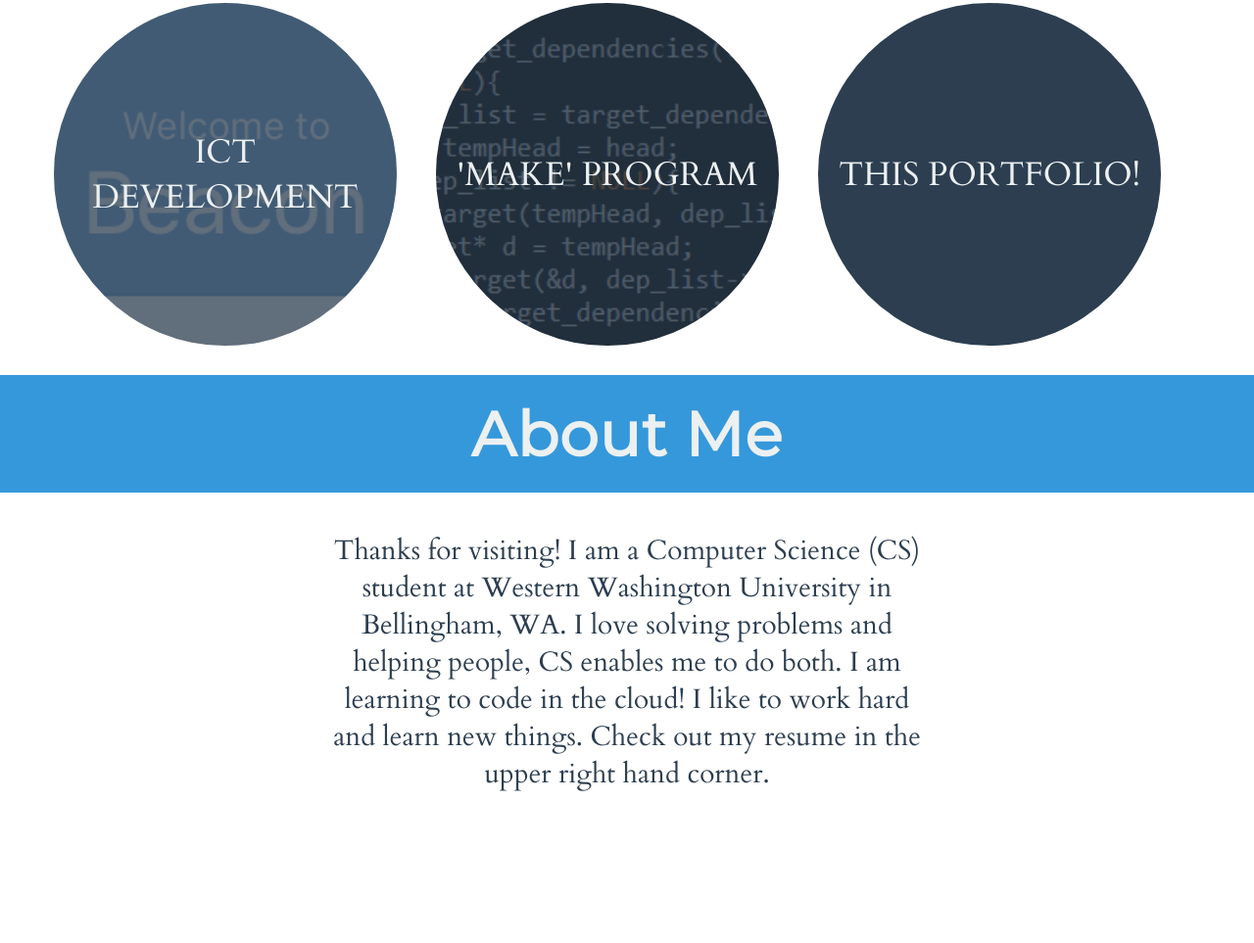
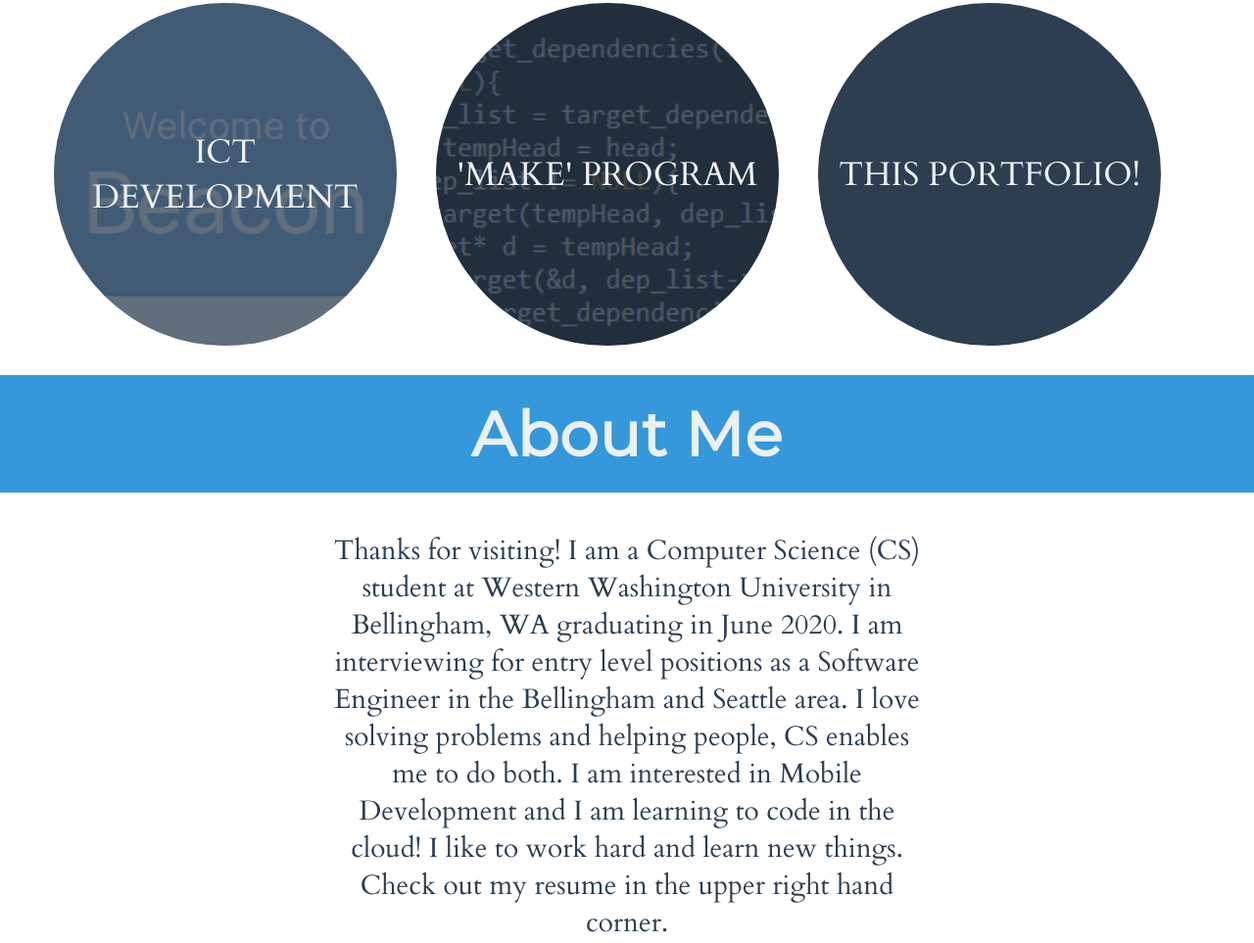
Before and after one commit to lindele/my-portfolio, a React app: page index.html in a window 1280 px wide. Shown: the part 265-1228 px from the top of the page at 98% size. Before the commit the page ends 1134 px from the top, so only its background shows below. Built offline with nearby package versions, Linux system fonts and the light colour scheme; files whose address does not match are found by name.

Commit message:
Update index.html

```diff
--- a/index.html
+++ b/index.html
@@ -44,7 +44,7 @@
         <li class="socialWrapper">
           <a class="social color--skyBlue"
              title="Resume"
-             href="images/EthanLindellResume491F19.pdf">
+             href="images/EthanLindellResumeCFW2020.pdf">
             <i class="fa fa-file-text"></i>
           </a>
         </li>
@@ -72,9 +72,11 @@
         <section class="section section--alignCentered section--description">
           <p class="color--darkgrey section__description">
             Thanks for visiting! I am a Computer Science (CS) student at
-            Western Washington University in Bellingham, WA.
+            Western Washington University in Bellingham, WA graduating in June 2020.
+            I am interviewing for entry level positions as a Software Engineer in the Bellingham and Seattle area.
       	    I love solving problems and helping people, CS enables me to do both.
-            I am learning to code in the cloud! I like to work hard and learn new things.
+            I am interested in Mobile Development and I am learning to code in the cloud!
+            I like to work hard and learn new things.
             Check out my resume in the upper right hand corner.
           </p>
         </section>
```
